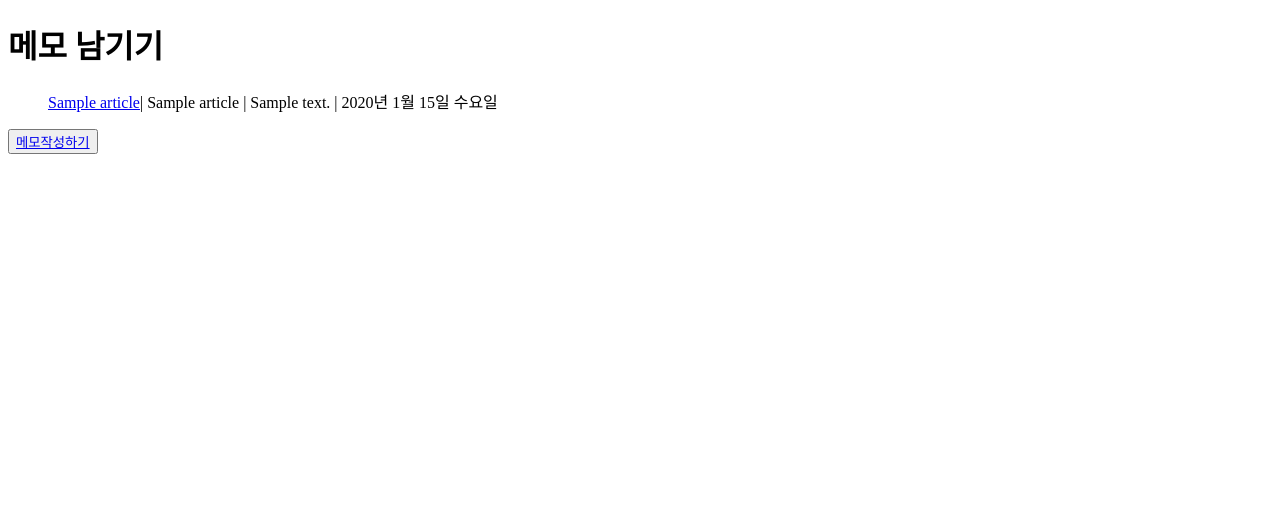
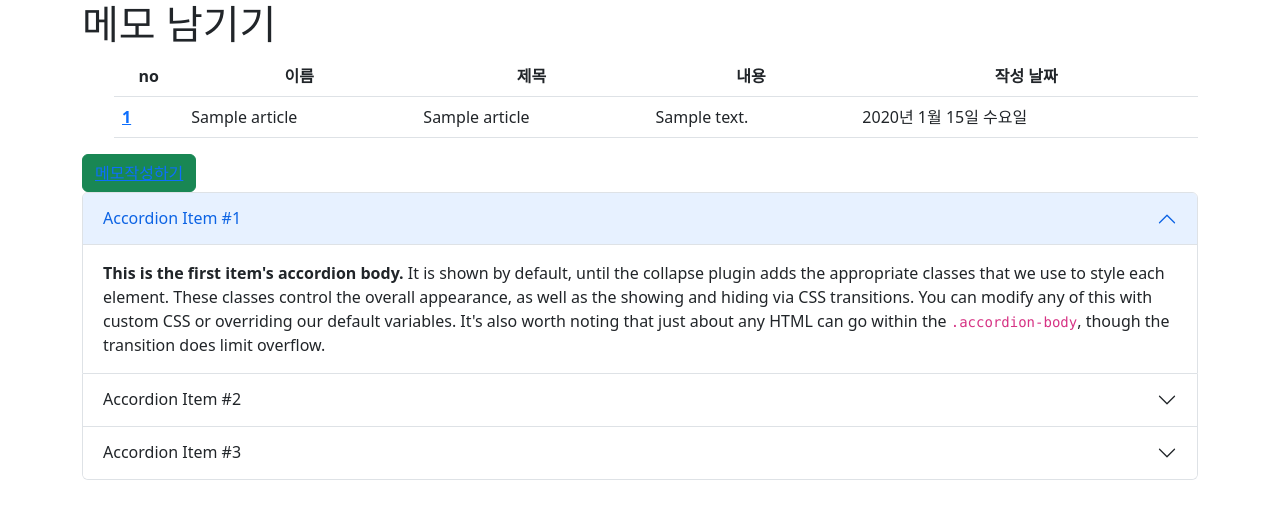
Before and after one commit to Wooney98/django_tutorial_encore, a Django app: page / in a window 1280 px wide. Shown: the top 519 px of the page. Run offline with Django 4.2, Linux system fonts and the light colour scheme; tables that the repository leaves empty hold one stand-in row (values such as "Sample post").

Commit message:
bootstrap table 적용

```diff
--- a/community/views.py
+++ b/community/views.py
@@ -21,18 +21,18 @@ def write(request):
             form.save() # 필드값 저장
     else:
         form = Form()
-    return render(request, 'write.html', {'data1':hello, 'data2':hello2, 'form':form})
+    return render(request, 'community/write.html', {'data1':hello, 'data2':hello2, 'form':form})
 
 
 def articleList(request):
     article_list = Article.objects.all()
-    return render(request, 'list.html',{'article_list':article_list})
+    return render(request, 'community/list.html',{'article_list':article_list})
 
 
 def viewDetail(request, num=1):
     #클릭한 레코드의 DB 읽어오기
     article_detail = Article.objects.get(id=num)
-    return render(request, 'view_detail.html', {'article_detail':article_detail})
+    return render(request, 'community/view_detail.html', {'article_detail':article_detail})
 
 def index(request):
     latest_article_list = Article.objects.all().order_by('-cdate')[:3]
--- a/templates/index.html
+++ b/templates/index.html
@@ -4,18 +4,84 @@
     <meta charset="UTF-8">
     <meta http-equiv="X-UA-Compatible" content="IE=edge">
     <meta name="viewport" content="width=device-width, initial-scale=1.0">
+    <!-- CSS -->
+    <link rel="stylesheet" href="https://cdn.jsdelivr.net/npm/bootstrap@5.2.3/dist/css/bootstrap.min.css">
+    <!-- JS -->
+    <script src="https://cdn.jsdelivr.net/npm/bootstrap@5.2.3/dist/js/bootstrap.bundle.min.js"></script>
+
     <title>Document</title>
 </head>
 <body>
+    <div class="container">
     <h1>메모 남기기</h1>
     <ul>
-        {% for article in latest_article_list %}
+        <table class="table table-hover">
+
+            <thead>
+              <tr class="text-center">
+                <th scope="col">no</th>
+                <th scope="col">이름</th>
+                <th scope="col">제목</th>
+                <th scope="col">내용</th>
+                <th scope="col">작성 날짜</th>
+              </tr>
+            </thead>
+            <tbody>
+                {% for article in latest_article_list %}
+              <tr>
+                <th scope="row"><a href="/view_detail/{{ article.id }}">{{ article.id }}</a></th>
+                <td>{{article.title}}</td>
+                <td>{{ article.name }}</td>
+                <td>{{ article.contents }}</td>
+                <td>{{ article.cdate|date:"Y년 M d일 D"}}</td>
+              </tr>
+              {% endfor %}
+            </tbody>
+
+          </table>
+        <!-- {% for article in latest_article_list %}
             <p> <a href="/view_detail/{{ article.id }}">{{article.title}}</a>| {{ article.name }} | {{ article.contents }} | {{ article.cdate|date:"Y년 M d일 D"}} </p>
-        {% endfor %}
+        {% endfor %} -->
     </ul>
-
-
-    <button><a href = "/write">메모작성하기</a></button>
-
+        <button type="button" class="btn btn-success"><a href = "/write">메모작성하기</a></button>
+        <div class="accordion" id="accordionExample">
+            <div class="accordion-item">
+              <h2 class="accordion-header" id="headingOne">
+                <button class="accordion-button" type="button" data-bs-toggle="collapse" data-bs-target="#collapseOne" aria-expanded="true" aria-controls="collapseOne">
+                  Accordion Item #1
+                </button>
+              </h2>
+              <div id="collapseOne" class="accordion-collapse collapse show" aria-labelledby="headingOne" data-bs-parent="#accordionExample">
+                <div class="accordion-body">
+                  <strong>This is the first item's accordion body.</strong> It is shown by default, until the collapse plugin adds the appropriate classes that we use to style each element. These classes control the overall appearance, as well as the showing and hiding via CSS transitions. You can modify any of this with custom CSS or overriding our default variables. It's also worth noting that just about any HTML can go within the <code>.accordion-body</code>, though the transition does limit overflow.
+                </div>
+              </div>
+            </div>
+            <div class="accordion-item">
+              <h2 class="accordion-header" id="headingTwo">
+                <button class="accordion-button collapsed" type="button" data-bs-toggle="collapse" data-bs-target="#collapseTwo" aria-expanded="false" aria-controls="collapseTwo">
+                  Accordion Item #2
+                </button>
+              </h2>
+              <div id="collapseTwo" class="accordion-collapse collapse" aria-labelledby="headingTwo" data-bs-parent="#accordionExample">
+                <div class="accordion-body">
+                  <strong>This is the second item's accordion body.</strong> It is hidden by default, until the collapse plugin adds the appropriate classes that we use to style each element. These classes control the overall appearance, as well as the showing and hiding via CSS transitions. You can modify any of this with custom CSS or overriding our default variables. It's also worth noting that just about any HTML can go within the <code>.accordion-body</code>, though the transition does limit overflow.
+                </div>
+              </div>
+            </div>
+            <div class="accordion-item">
+              <h2 class="accordion-header" id="headingThree">
+                <button class="accordion-button collapsed" type="button" data-bs-toggle="collapse" data-bs-target="#collapseThree" aria-expanded="false" aria-controls="collapseThree">
+                  Accordion Item #3
+                </button>
+              </h2>
+              <div id="collapseThree" class="accordion-collapse collapse" aria-labelledby="headingThree" data-bs-parent="#accordionExample">
+                <div class="accordion-body">
+                  <strong>This is the third item's accordion body.</strong> It is hidden by default, until the collapse plugin adds the appropriate classes that we use to style each element. These classes control the overall appearance, as well as the showing and hiding via CSS transitions. You can modify any of this with custom CSS or overriding our default variables. It's also worth noting that just about any HTML can go within the <code>.accordion-body</code>, though the transition does limit overflow.
+                </div>
+              </div>
+            </div>
+          </div>
+    </div>
 </body>
 </html>
```
Also changed, not shown: community/templates/community/list.html (renamed from templates/list.html), community/templates/community/view_detail.html (renamed from templates/view_detail.html), community/templates/community/write.html (renamed from templates/write.html).
